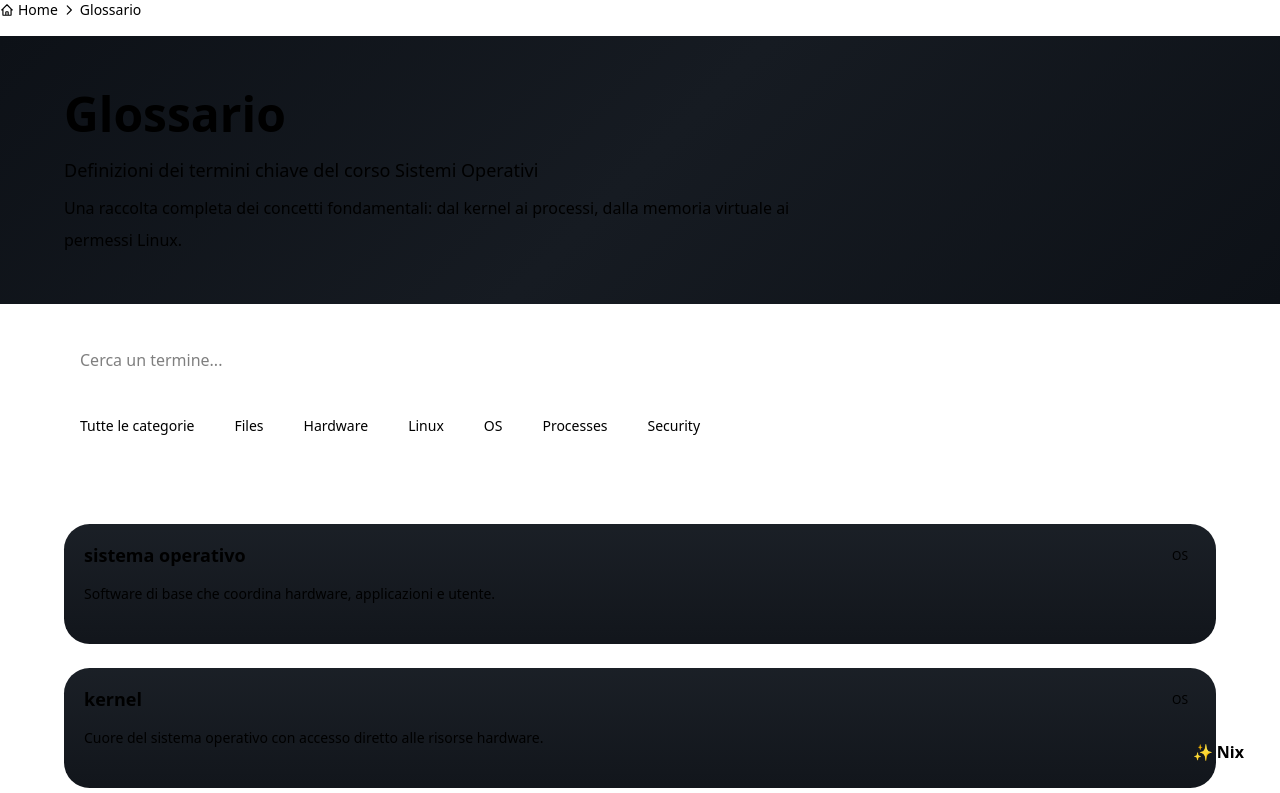
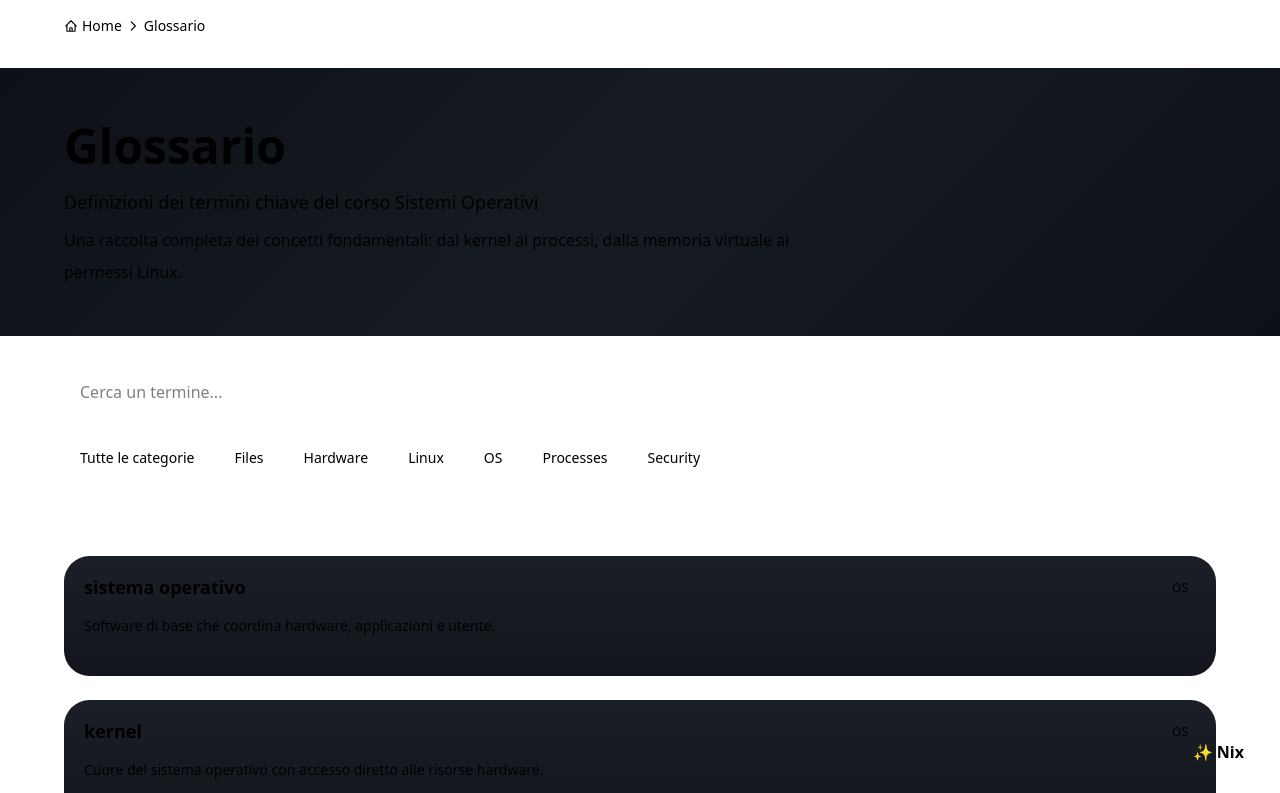
Before and after one commit to MT-Showcases/operating-systems-showcase, a Next.js app: page /glossary in a window 1280 px wide. Shown: the top 793 px of the page. Built offline with nearby package versions, Linux system fonts and the light colour scheme.

Commit message:
fix: align glossary breadcrumb with page layout

```diff
--- a/app/glossary/page.tsx
+++ b/app/glossary/page.tsx
@@ -29,12 +29,16 @@ export default function GlossaryPage() {
 
   return (
     <main className="min-h-screen bg-bg-primary text-text-primary">
+      <nav className="px-6 py-4 border-b border-border-subtle bg-bg-surface">
+        <div className="max-w-6xl mx-auto">
           <Breadcrumb
             items={[
               { label: 'Home', href: '/' },
               { label: 'Glossario', href: '/glossary' },
             ]}
           />
+        </div>
+      </nav>
 
       <header className="border-b border-border-subtle bg-[linear-gradient(135deg,rgba(13,17,23,1),rgba(22,27,34,1),rgba(13,17,23,1))] py-12 px-6">
         <div className="max-w-6xl mx-auto">
```
Lines whose indentation alone changed are shown as unchanged.
